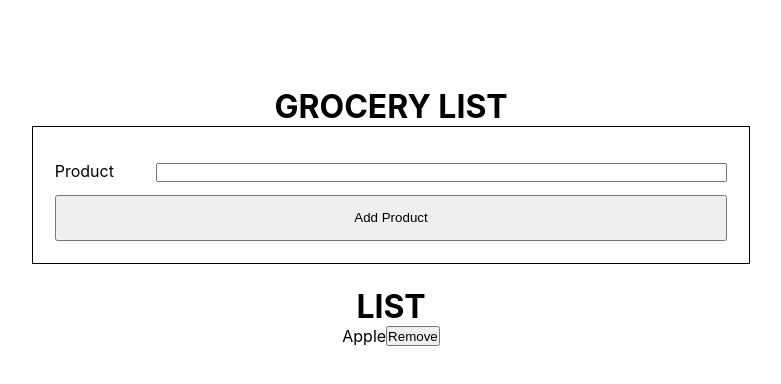
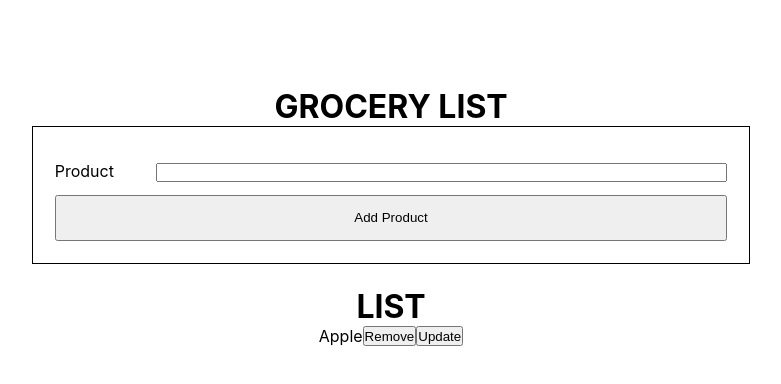
Before and after one commit to uufukttas/GroceryList, a React (Create React App) app: page / in a window 1280 px wide. Both pictures are taken after typing "Sample" into the empty fields and a click on the input "Add Product". Shown: the top 384 px of the page, without its empty margins (249-1030 px from the left). Built offline with nearby package versions, Linux system fonts and the light colour scheme.

Commit message:
Added Update Function

```diff
--- a/src/Components/AddProduct.js
+++ b/src/Components/AddProduct.js
@@ -1,7 +1,7 @@
 import React, { useState } from 'react'
 import didYouMean from 'didyoumean';
+
 const listItems = ['Orange', 'Apple', 'Banana', 'Grapes', 'Pineapple', 'Potato', 'Tomato', 'Pepper'];
-
 const initialState = { product: '' };
 
 function AddProduct({ products, setProducts }) {
--- a/src/Components/List.js
+++ b/src/Components/List.js
@@ -13,6 +13,18 @@ function List({ products, setProducts }) {
         window.localStorage.setItem('grocery-list', JSON.stringify(products));
     }
 
+    const updateProduct = (event) => {
+        const product = prompt('You can update');
+
+        products = JSON.parse(window.localStorage.getItem('grocery-list')).filter(item => {
+            return item.product !== product;
+        });
+
+        products.push({ product: product});
+        setProducts(products);
+        window.localStorage.setItem('grocery-list', JSON.stringify(products));
+    }
+
     return (
         <div className="list-grocery">
             <h1>LIST</h1>
@@ -22,6 +34,7 @@ function List({ products, setProducts }) {
                         <li className="grocery-list-item" key={index}>
                             <p>{item.product}</p>
                             <input className='grocery-remove-btn' type='button' value='Remove' onClick={removeProduct}/>
+                            <input className='grocery-update-btn' type='button' value='Update' onClick={updateProduct}/>
                         </li>
                     )
                 }
```
